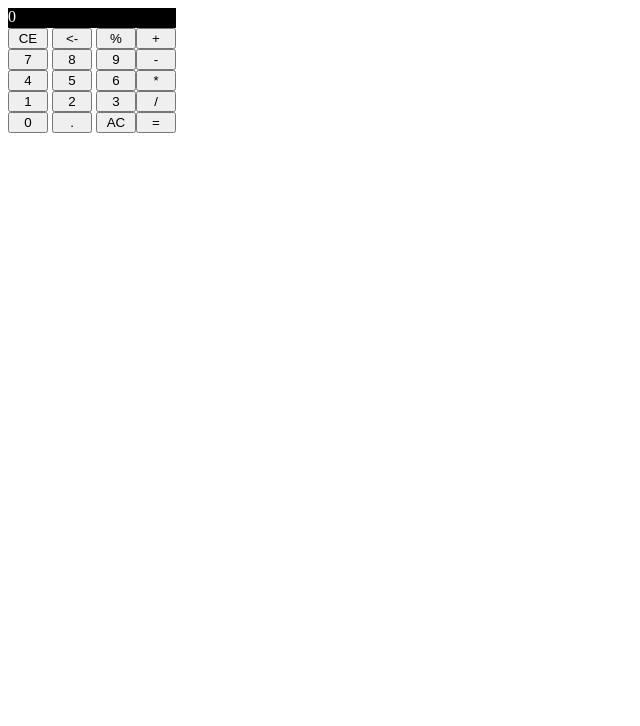
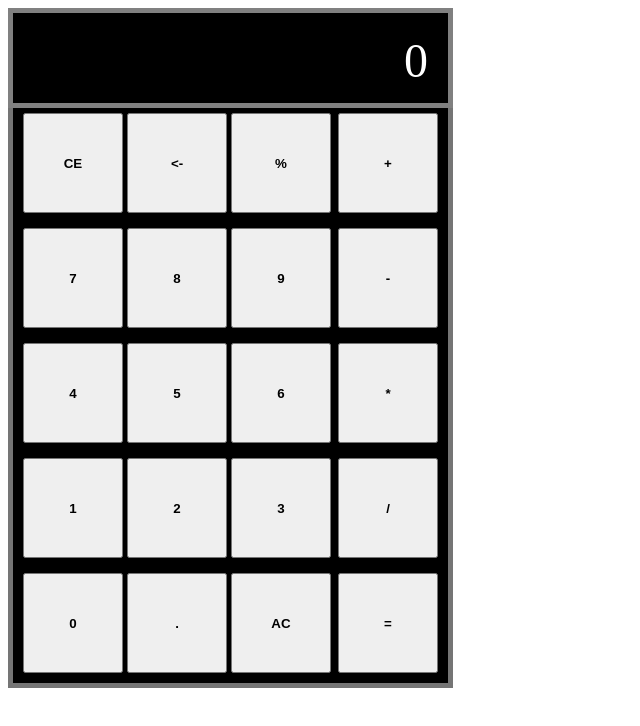
Before and after one commit to Francois-Legrand/calculatrice, a plain HTML site: page index.html in a window 1280 px wide. Shown: the whole page, without its empty margins (0-640 px from the left). Drawn offline with Linux system fonts and the light colour scheme.

Commit message:
avancer de la calculatrice

```diff
--- a/calc.js
+++ b/calc.js
@@ -1,18 +1,48 @@
 let tab = document.getElementsByClassName("button");
 let ecran = document.getElementById("affichage");
 let egal = document.getElementById("result");
+let reset = document.getElementById("reset");
+let returner = document.getElementById("return");
+
 
 for(let i = 0; i < tab.length; i++){
 
     tab[i].addEventListener("click", affich);
+}
 
-}
 function affich(){
 
-    ecran.textContent = this.textContent;
+    if(ecran.textContent == 0){
+        ecran.textContent = "";
+    }
+    ecran.textContent += this.textContent;
+    return;
+}
+function resultats(a){
+
+    ecran.textContent = eval(ecran.textContent);
+
+    return(a);
+}
+egal.addEventListener("click", resultats);
+
+function effac(){
+
+    ecran.textContent = "0";
+
+    return;
+}
+reset.addEventListener("click", effac);
+
+function arriere(){
+
+    /*let longueur = ecran.textContent.length;
+
+    longueur -= 1;
+    ecran.textContent = longueur;*/
+
+    ecran.textContent = ecran.textContent.replace(ecran.textContent.slice(-1), "")
     return;
 }
 
-egal == eval();
-
-egal.addEventListener("click", eval);
+returner.addEventListener("click", arriere);
--- a/index.html
+++ b/index.html
@@ -14,44 +14,39 @@
         </div>
         <div>
             <div class="row">
-                <div>
-                    <div>
-                        <button class="button" >CE</button>
-                        <button class="button">&#60-</button>
+                <div class= tonbou>
+                    <div class="box">
+                        <button class="button">CE</button>
+                        <button id ="return">&#60-</button>
                         <button class="button">%</button>
                     </div>
-                    <div>
+                    <div class="box">
                         <button class="button">7</button>
                         <button class="button">8</button>
                         <button class="button">9</button>
                     </div>
-                    <div>
+                    <div class="box">
                         <button class="button">4</button>
                         <button class="button">5</button>
                         <button class="button">6</button>
                     </div>
-                    <div>
+                    <div class="box">
                         <button class="button">1</button>
                         <button class="button">2</button>
                         <button class="button">3</button>
                     </div>
-                    <div>
+                    <div class="box">
                         <button class="button">0</button>
                         <button class="button">.</button>
-                        <button class="button">AC</button>
+                        <button id="reset"class="button">AC</button>
                     </div>
                 </div>
                 <div class="column">
-                    <button class="button">+
-                    </button>
-                    <button class="button">-
-                    </button>
-                    <button class="button">*
-                    </button>
-                    <button class="button">/
-                    </button>
-                    <button id="result" class="button">=
-                    </button>
+                    <button class="button margin">+</button>
+                    <button class="button margin">-</button>
+                    <button class="button margin">*</button>
+                    <button class="button margin">/</button>
+                    <button id="result">=</button>
                 </div>
             </div>
         </div>
--- a/style.css
+++ b/style.css
@@ -1,22 +1,55 @@
+*{
+    box-sizing: border-box;
+
+}
+.box{
+    padding-left: 10px;
+    padding-bottom: 10px;
+    width: 325px;
+    background-color: black;
+}
+.tonbou{
+    width:330px;
+    border-left: 5px solid rgb(117, 117, 117);
+    border-bottom: 5px solid rgb(117, 117, 117);
+}
+
 .column{
     display: flex;
     flex-direction: column;
-    width: 40px;
+    width: 115px;
+    background-color: black;
+
+
+    border-bottom: 5px solid rgb(117, 117, 117);
+    border-right: 5px solid rgb(117, 117, 117);
+}
+
+
+.margin{
+    margin-bottom: 10px;
 }
 #affichage{
     background-color: black;
     color: white;
-    width: 168px;
-    height: 20px;
-
+    width: 445px;
+    height: 100px;
+    padding-right: 20px;
+    padding-top: 20px;
+    font-size: 3rem;
+    border:5px solid grey;
+    text-align: end;
 }
 .row{
     display: flex;
-    width: 200px;
+
 }
 p{
     text-align: right;
 }
 button{
-    width: 40px;
+    width: 100px;
+    height: 100px;
+    margin-top: 5px;
+    font-weight: 900;
 }
```
